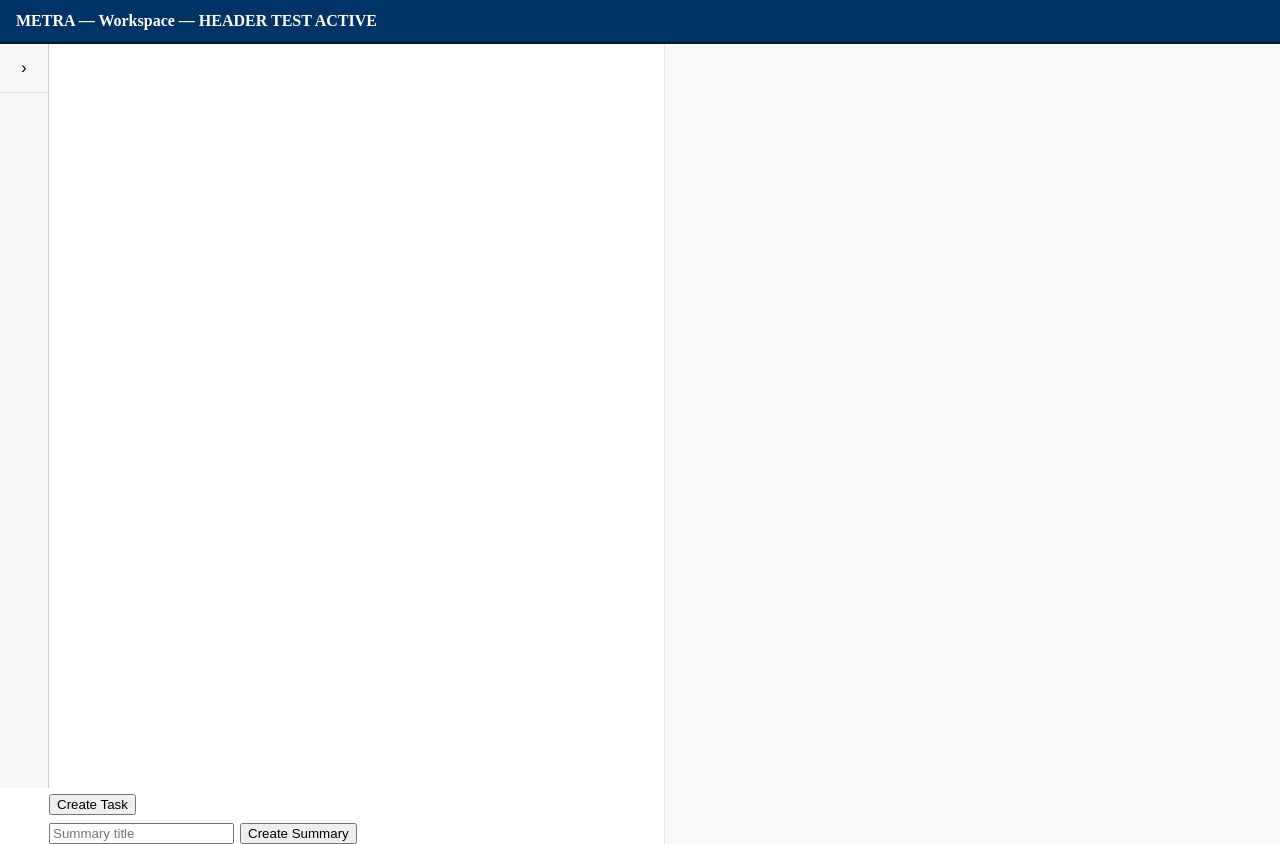
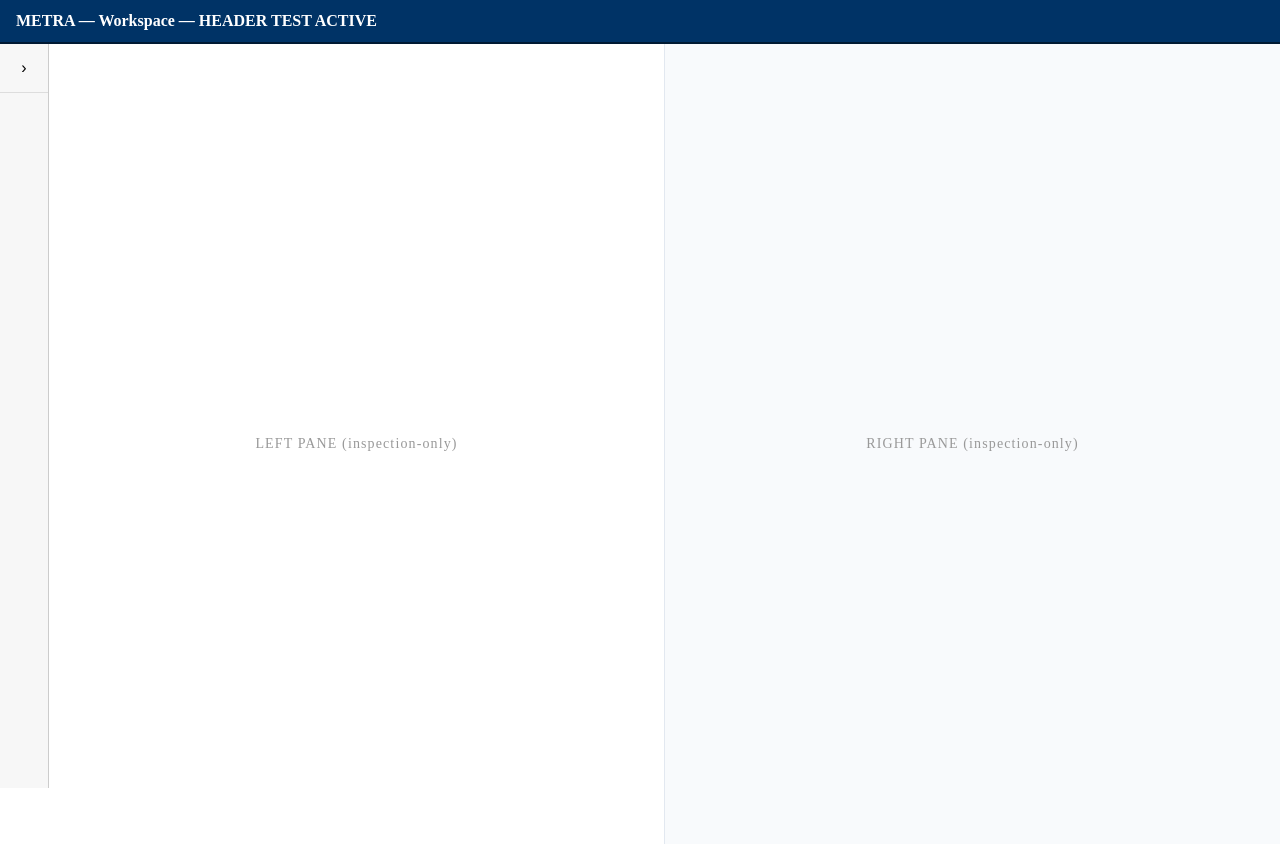
Before and after one commit to johnjkelly1945-ops/project-tracker-vite-pwa-v15, a React (Vite) app: page / in a window 1280 px wide. Built offline with nearby package versions, Linux system fonts and the light colour scheme.

Commit message:
Stage 138.1A — Dual-pane inspection shell (no data, no execution, no footer)

```diff
--- a/src/App.jsx
+++ b/src/App.jsx
@@ -6,160 +6,52 @@ METRA — App.jsx
 
 STAGES
 ---------------------------------------------------------------------
-Stage 97.3    — Task ↔ Summary Reassignment
-Stage 104.2   — Summary Activation Controls
-Stage 104.3.A — Summary Ordering State & Data
-Stage 104.3.B — Footer Wiring (Authority Completion)
-Stage 106.1B  — Summary Removal (Logic Only)
-Stage 130.A   — Dual Workspace Render Activation (TEMPORARY)
-Stage 130.A2  — Behaviour Preservation Bridging (PARITY RESTORE)
-Stage 130.B   — Pane Visibility Gating (LOCKED)
-Stage 130.C   — Visibility-Only Correction (Single Working Surface)
+Stage 138.1A — Dual-Pane Shell (No Data, No Execution)
+Sidebar & Filters Operable (Inspection-Safe)
 =====================================================================
 */
 
 import React, { useState } from "react";
 
 import Sidebar from "./components/Sidebar";
-import PreProject from "./components/PreProject";
 import DualPane from "./components/DualPane";
 import ModuleHeader from "./components/ModuleHeader";
-import TaskPopup from "./components/TaskPopup";
 
-/* ===================================================================
-STAGE 130 — DUAL WORKSPACE DEFAULT
-----------------------------------------------------------------------
-• Dual-pane is the default workspace model
-• ONLY ONE working surface is rendered at any time
-• Non-active pane is NOT visible
-• Sidebar remains present
-=================================================================== */
-const STAGE_130_DUAL_WORKSPACE = true;
+/*
+---------------------------------------------------------------------
+STAGE 138 — STEP 1A CONTRACT (AMENDED)
+---------------------------------------------------------------------
+• Dual-pane render only
+• No data
+• No execution UI
+• No footer
+• No workspace mutation
+• Sidebar & filters operable (inspection-safe)
+• Temporary pane markers ONLY
+---------------------------------------------------------------------
+*/
+
+function PaneMarker({ label }) {
+  return (
+    <div
+      style={{
+        height: "100%",
+        display: "flex",
+        alignItems: "center",
+        justifyContent: "center",
+        color: "#999",
+        fontSize: "14px",
+        letterSpacing: "0.08em",
+        userSelect: "none",
+      }}
+    >
+      {label}
+    </div>
+  );
+}
 
 export default function App() {
-  /* ===================== WORKSPACE STATE ===================== */
-  const [workspaceState, setWorkspaceState] = useState(() => ({
-    summaries: [],
-    tasks: [],
-  }));
-
-  /* ===================== SUMMARY ORDER ===================== */
-  const [summaryOrder, setSummaryOrder] = useState([]);
-
-  const [activeTask, setActiveTask] = useState(null);
   const [sidebarExpanded, setSidebarExpanded] = useState(false);
-
-  /* ===================== TASK CREATION ===================== */
-
-  function handleCreateTaskIntent(intent) {
-    if (!intent || !intent.title) return;
-
-    const newTask = {
-      id: crypto.randomUUID(),
-      title: intent.title,
-      summaryId: intent.summaryId ?? null,
-      notes: [],
-    };
-
-    setWorkspaceState((prev) => ({
-      ...prev,
-      tasks: [...prev.tasks, newTask],
-    }));
-
-    setActiveTask(newTask);
-  }
-
-  /* ===================== SUMMARY CREATION ===================== */
-
-  function handleAddSummary(title) {
-    const trimmed = typeof title === "string" ? title.trim() : "";
-    const id = crypto.randomUUID();
-
-    setWorkspaceState((prev) => ({
-      ...prev,
-      summaries: [
-        ...prev.summaries,
-        {
-          id,
-          title: trimmed || `Summary ${prev.summaries.length + 1}`,
-        },
-      ],
-    }));
-
-    setSummaryOrder((prev) => [...prev, id]);
-  }
-
-  /* ===================== SUMMARY REMOVAL ===================== */
-
-  function handleRemoveSummary(summaryId) {
-    if (!summaryId) return;
-
-    setWorkspaceState((prev) => ({
-      summaries: prev.summaries.filter((s) => s.id !== summaryId),
-      tasks: prev.tasks.map((t) =>
-        t.summaryId === summaryId ? { ...t, summaryId: null } : t
-      ),
-    }));
-
-    setSummaryOrder((prev) => prev.filter((id) => id !== summaryId));
-  }
-
-  /* ===================== SUMMARY ORDERING ===================== */
-
-  function moveActiveSummary(activeSummaryId, direction) {
-    if (!activeSummaryId) return;
-
-    setSummaryOrder((prev) => {
-      const index = prev.indexOf(activeSummaryId);
-      if (index === -1) return prev;
-
-      const targetIndex =
-        direction === "up" ? index - 1 : index + 1;
-
-      if (targetIndex < 0 || targetIndex >= prev.length) return prev;
-
-      const next = [...prev];
-      const [moved] = next.splice(index, 1);
-      next.splice(targetIndex, 0, moved);
-      return next;
-    });
-  }
-
-  /* ===================== TASK ↔ SUMMARY MOVE ===================== */
-
-  function handleChangeTaskSummary(taskId, newSummaryId) {
-    setWorkspaceState((prev) => ({
-      ...prev,
-      tasks: prev.tasks.map((t) =>
-        t.id === taskId
-          ? { ...t, summaryId: newSummaryId ?? null }
-          : t
-      ),
-    }));
-  }
-
-  /* ===================== TASK POPUP ===================== */
-
-  function handleOpenTask(task) {
-    setActiveTask(task);
-  }
-
-  function handleCloseTask() {
-    setActiveTask(null);
-  }
-
-  /* ===================== DERIVED ORDER ===================== */
-
-  const orderedSummaries =
-    summaryOrder.length > 0
-      ? summaryOrder
-          .map((id) =>
-            workspaceState.summaries.find((s) => s.id === id)
-          )
-          .filter(Boolean)
-      : workspaceState.summaries;
-
-  /* ===================== RENDER ===================== */
 
   return (
     <>
@@ -168,47 +60,14 @@ export default function App() {
       <div style={{ display: "flex", height: "calc(100vh - 56px)" }}>
         <Sidebar
           expanded={sidebarExpanded}
-          onToggle={() => setSidebarExpanded((v) => !v)}
+          onToggle={() => setSidebarExpanded(v => !v)}
         />
 
         <div style={{ flex: 1 }}>
-          {STAGE_130_DUAL_WORKSPACE ? (
-            <DualPane
-              left={
-                <PreProject
-                  summaries={orderedSummaries}
-                  tasks={workspaceState.tasks}
-                  onOpenTask={handleOpenTask}
-                  onCreateTaskIntent={handleCreateTaskIntent}
-                  onAddSummary={handleAddSummary}
-                  moveActiveSummary={moveActiveSummary}
-                  onRemoveSummary={handleRemoveSummary}
-                />
-              }
-              right={null}
-            />
-          ) : (
-            <PreProject
-              summaries={orderedSummaries}
-              tasks={workspaceState.tasks}
-              onOpenTask={handleOpenTask}
-              onCreateTaskIntent={handleCreateTaskIntent}
-              onAddSummary={handleAddSummary}
-              moveActiveSummary={moveActiveSummary}
-              onRemoveSummary={handleRemoveSummary}
-            />
-          )}
-
-          {activeTask && (
-            <TaskPopup
-              task={activeTask}
-              summaries={orderedSummaries}
-              onClose={handleCloseTask}
-              onAddNote={() => {}}
-              onAssignTask={() => {}}
-              onChangeTaskSummary={handleChangeTaskSummary}
-            />
-          )}
+          <DualPane
+            left={<PaneMarker label="LEFT PANE (inspection-only)" />}
+            right={<PaneMarker label="RIGHT PANE (inspection-only)" />}
+          />
         </div>
       </div>
     </>
```
